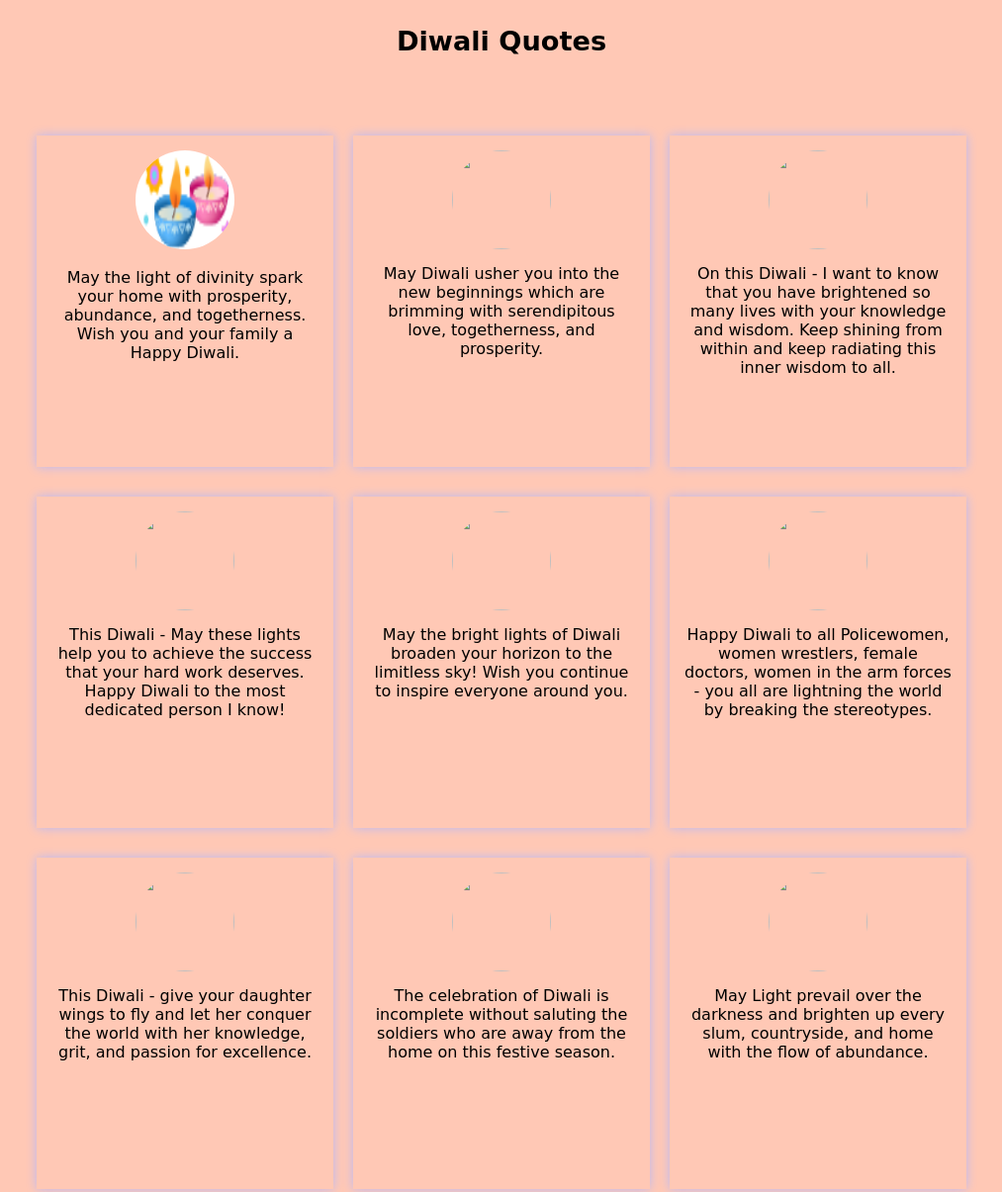
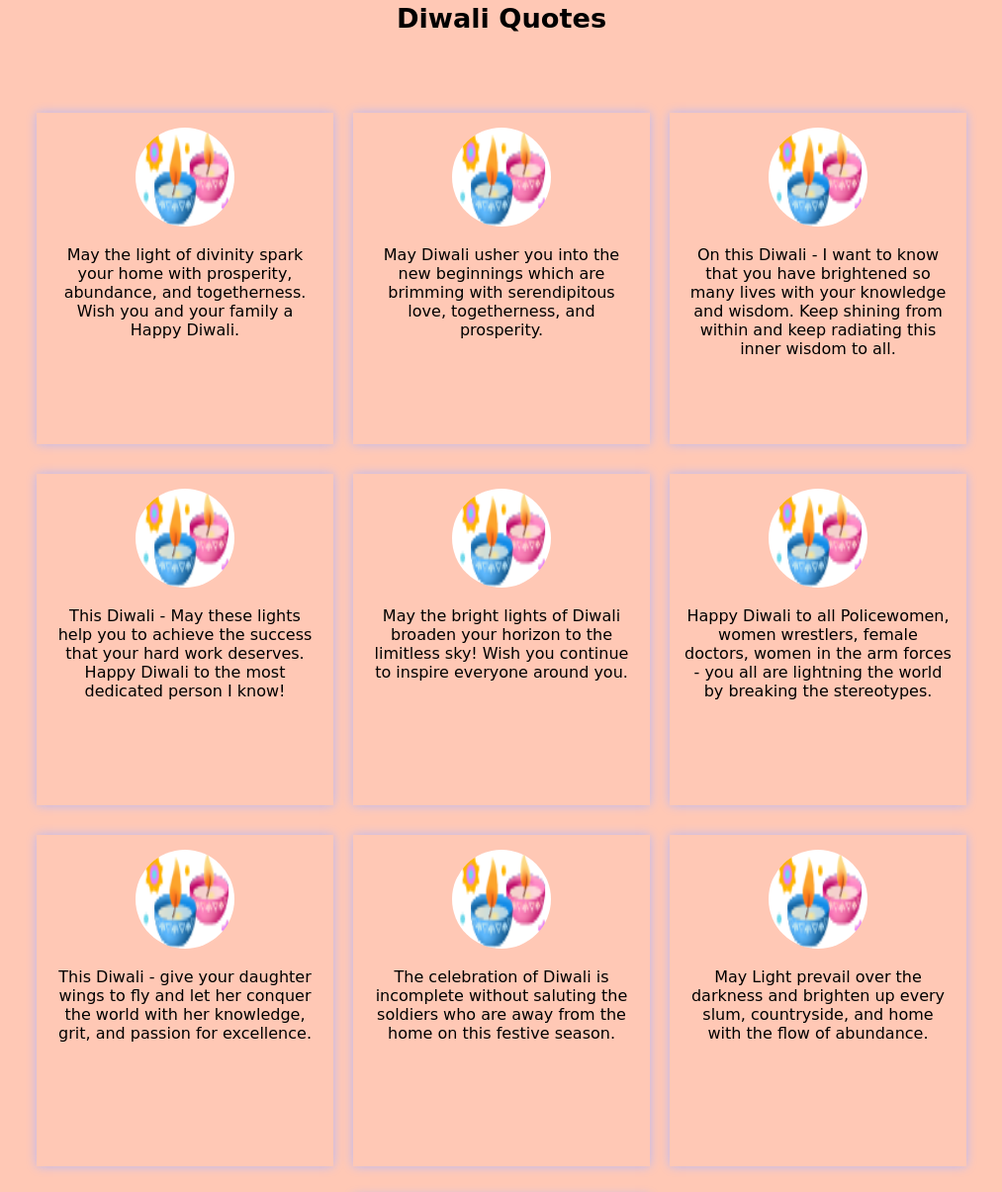
Before and after one commit to vishalkrsinghh/Happy-Diwali, a plain HTML site: page index.html in a window 1280 px wide. Shown: the part 638-1843 px from the top of the page at 99% size, without its empty margins (133-1146 px from the left). Drawn offline with nearby package versions, Linux system fonts and the light colour scheme; files whose address does not match are found by name.

Commit message:
2nd commit

```diff
--- a/index.html
+++ b/index.html
@@ -64,39 +64,39 @@
                 <p> May the light of divinity spark your home with prosperity, abundance, and togetherness. Wish you and
                     your family a Happy Diwali. </p>
             </div>
-            <div class="quotc"> <img class="cr" src="../image\112.PNG" alt="">
+            <div class="quotc"> <img class="cr" src="dia icon.PNG" alt="">
                 <p> May Diwali usher you into the new beginnings which are brimming with serendipitous love,
                     togetherness, and prosperity. </p>
             </div>
-            <div class="quotc"> <img class="cr" src="../image\112.PNG" alt="">
+            <div class="quotc"> <img class="cr" src="dia icon.PNG" alt="">
                 <p> On this Diwali - I want to know that you have brightened so many lives with your knowledge and
                     wisdom. Keep shining from within and keep radiating this inner wisdom to all. </p>
             </div>
-            <div class="quotc"> <img class="cr" src="../image\112.PNG" alt="">
+            <div class="quotc"> <img class="cr" src="dia icon.PNG" alt="">
                 <p> This Diwali - May these lights help you to achieve the success that your hard work deserves. Happy
                     Diwali to the most dedicated person I know!</p>
             </div>
-            <div class="quotc"> <img class="cr" src="../image\112.PNG" alt="">
+            <div class="quotc"> <img class="cr" src="dia icon.PNG" alt="">
                 <p> May the bright lights of Diwali broaden your horizon to the limitless sky! Wish you continue to
                     inspire everyone around you. </p>
             </div>
-            <div class="quotc"> <img class="cr" src="../image\112.PNG" alt="">
+            <div class="quotc"> <img class="cr" src="dia icon.PNG" alt="">
                 <p> Happy Diwali to all Policewomen, women wrestlers, female doctors, women in the arm forces - you all
                     are lightning the world by breaking the stereotypes.</p>
             </div>
-            <div class="quotc"> <img class="cr" src="../image\112.PNG" alt="">
+            <div class="quotc"> <img class="cr" src="dia icon.PNG" alt="">
                 <p> This Diwali - give your daughter wings to fly and let her conquer the world with her knowledge,
                     grit, and passion for excellence.</p>
             </div>
-            <div class="quotc"> <img class="cr" src="../image\112.PNG" alt="">
+            <div class="quotc"> <img class="cr" src="dia icon.PNG" alt="">
                 <p> The celebration of Diwali is incomplete without saluting the soldiers who are away from the home on
                     this festive season. </p>
             </div>
-            <div class="quotc"> <img class="cr" src="../image\112.PNG" alt="">
+            <div class="quotc"> <img class="cr" src="dia icon.PNG" alt="">
                 <p> May Light prevail over the darkness and brighten up every slum, countryside, and home with the flow
                     of abundance.</p>
             </div>
-            <div class="quotc"> <img class="cr" src="../image\112.PNG" alt="">
+            <div class="quotc"> <img class="cr" src="dia icon.PNG" alt="">
                 <p> May the festival of light bring happiness and joy in your life. May the light of Diwali spread into
                     your life and fill it with happiness.</p>
             </div>
```
